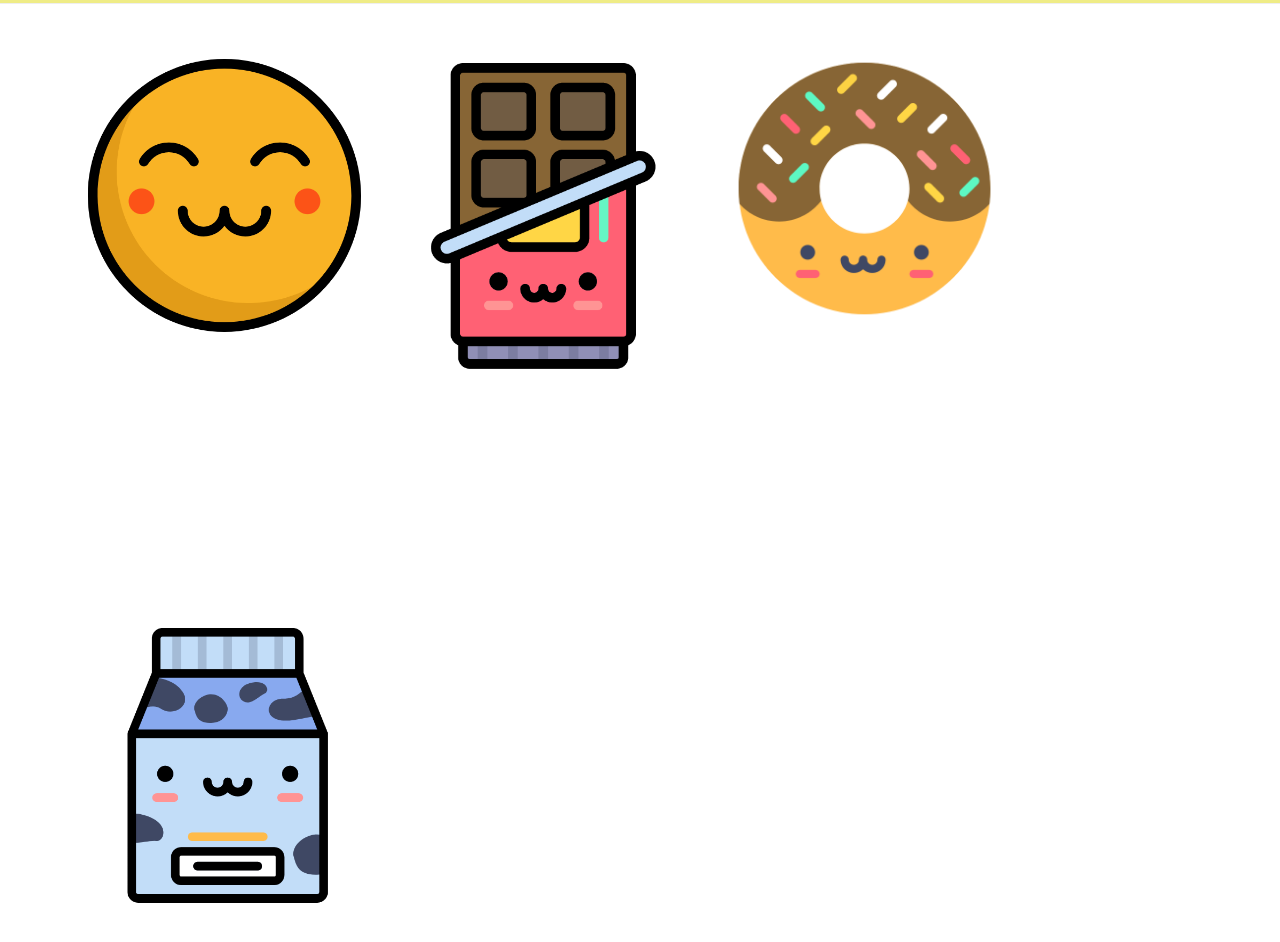
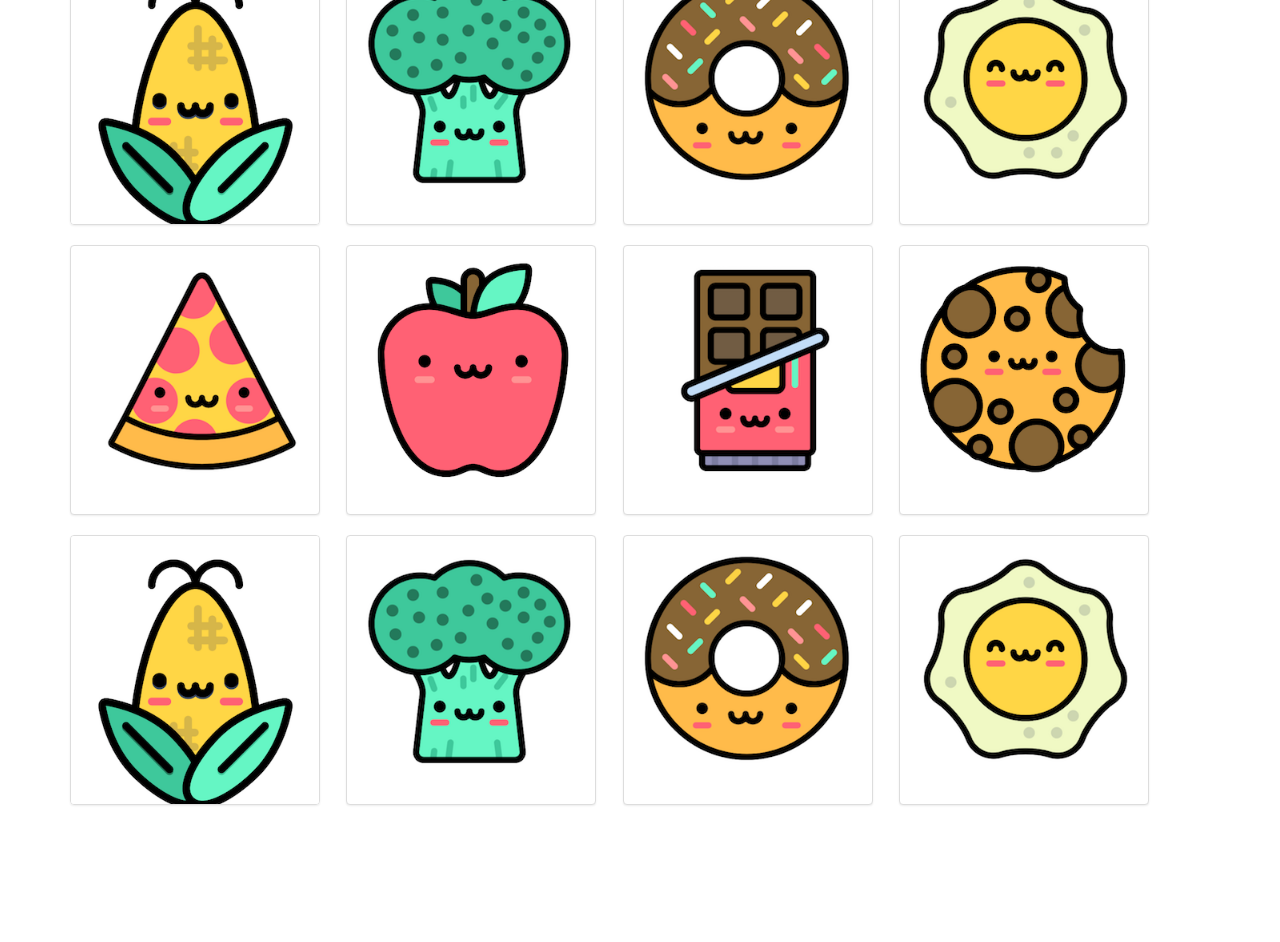
Before and after one commit to Nattie87/japan-cute-grid, a plain HTML site: page index.html in a window 1280 px wide. Shown: the part 136-1078 px from the top of the page. After the commit the page ends 961 px from the top, so only its background shows below. Drawn offline with nearby package versions, Linux system fonts and the light colour scheme; a web font is replaced by a local one.

Commit message:
the grid has NOT beaten me this time

```diff
--- a/index.html
+++ b/index.html
@@ -15,42 +15,76 @@
   <link rel="stylesheet" href="main.css">
 </head>
 <body>
-  <div class="page-header">
+  <div class="top-header"class="page-header">
     <h1>Smile Board</h1>
   </div>
   <div class="container">
+
     <div class="row">
-    <div class="character" class="col-lg-3 col-md-3 col-sm-3 col-xs-3">
-      <img src="./images/smile.png" alt="image">
+
+      <div class="col-lg-12">
       </div>
-    <div class="character"class="col-lg-3 col-md-3 col-sm-3 col-xs-3">
-      <img src="./images/chocolate.png" alt="image">
+
+      <div class="col-lg-3 col-md-4 col-xs-6 thumb">
+        <a class="thumbnail" href="#">
+          <img class="img-responsive" src="./images/image01.png" alt="">
+        </a>
       </div>
-    <div class="character" class="col-lg-3 col-md-3 col-sm-3 col-xs-3">
-      <img src="./images/donut.png" alt="image">
+      <div class="col-lg-3 col-md-4 col-xs-6 thumb">
+        <a class="thumbnail" href="#">
+          <img class="img-responsive" src="./images/image02.png" alt="">
+        </a>
       </div>
-    <div class="character" class="col-lg-3 col-md-3 col-sm-3 col-xs-3">
-      <img src="./images/milk.png" alt="image">
+      <div class="col-lg-3 col-md-4 col-xs-6 thumb">
+        <a class="thumbnail" href="#">
+          <img class="img-responsive" src="./images/image03.png" alt="">
+        </a>
+      </div>
+      <div class="col-lg-3 col-md-4 col-xs-6 thumb">
+        <a class="thumbnail" href="#">
+          <img class="img-responsive" src="./images/image04.png" alt="">
+        </a>
+      </div>
+      <div class="col-lg-3 col-md-4 col-xs-6 thumb">
+        <a class="thumbnail" href="#">
+          <img class="img-responsive" src="./images/image05.png" alt="">
+        </a>
+      </div>
+      <div class="col-lg-3 col-md-4 col-xs-6 thumb">
+        <a class="thumbnail" href="#">
+          <img class="img-responsive" src="./images/image06.png" alt="">
+        </a>
+      </div>
+      <div class="col-lg-3 col-md-4 col-xs-6 thumb">
+        <a class="thumbnail" href="#">
+          <img class="img-responsive" src="./images/image07.png" alt="">
+        </a>
+      </div>
+      <div class="col-lg-3 col-md-4 col-xs-6 thumb">
+        <a class="thumbnail" href="#">
+          <img class="img-responsive" src="./images/image08.png" alt="">
+        </a>
+      </div>
+      <div class="col-lg-3 col-md-4 col-xs-6 thumb">
+        <a class="thumbnail" href="#">
+          <img class="img-responsive" src="./images/image01.png" alt="">
+        </a>
+      </div>
+      <div class="col-lg-3 col-md-4 col-xs-6 thumb">
+        <a class="thumbnail" href="#">
+          <img class="img-responsive" src="./images/image02.png" alt="">
+        </a>
+      </div>
+      <div class="col-lg-3 col-md-4 col-xs-6 thumb">
+        <a class="thumbnail" href="#">
+          <img class="img-responsive" src="./images/image03.png" alt="">
+        </a>
+      </div>
+      <div class="col-lg-3 col-md-4 col-xs-6 thumb">
+        <a class="thumbnail" href="#">
+          <img class="img-responsive" src="./images/image04.png" alt="">
+        </a>
       </div>
     </div>
-  <h1 class="sub">Everything is better with a smile, even food</h1>
-  <div class="row">
-    <div class="character" class="col-lg-3 col-md-3 col-sm-3 col-xs-3">
-      <img src="./images/pizza.png" alt="image">
-    </div>
-    <div class="character" class="col-lg-3 col-md-3 col-sm-3 col-xs-3">
-      <img src="./images/strawberry.png" alt="image">
-    </div>
-    <div class="character" class="col-lg-3 col-md-3 col-sm-3 col-xs-3">
-      <img src="./images/chips.png" alt="image">
-    </div>
-    <div class="character" class="col-lg-3 col-md-3 col-sm-3 col-xs-3">
-      <img src="./images/cookie.png" alt="image">
-    </div>
-  </div>
-  </div>
-
-
-
   </body>
   </html>
--- a/main.css
+++ b/main.css
@@ -3,9 +3,11 @@ body {
 
 }
 
-img {
-  width: 300px;
+@media (min-width: 1200px)
+.container {
+  width: 1170px;
 }
+
 
 h1 {
   text-align: center;
@@ -14,18 +16,39 @@ h1 {
 .page-header {
   background-color: #EFEC86;
   padding-top: 20px;
+  width: 1130px;
+}
+
+.top-header {
+  width: 1130px;
+  background-color: #EFEC86;
+  padding-top: 20px;
+  width: 1290px;
 }
 
 .sub {
-  background-color: #EFEC86;
+  /*background-color: #EFEC86;*/
   padding-top: 20px;
 }
 
-.character {
-  float: left;
-  margin: 10px;
-  padding: 10px;
-  max-width: 300px;
-  height: 300px;
-  min-height: 550px;
+img {
+  width: 100%;
+  height: auto;
+  display: block;
+  overflow: auto;
 }
+
+.thumbnail {
+  width: 250px;
+  height: 270px;
+  overflow: auto;
+  /*max-width:calc(150% - 10px);*/
+
+}
+
+
+
+.row {
+  margin-right: 50px;
+  margin-left: -15px;
+}
```
Also changed, not shown: images/image01.png (added), images/image02.png (added), images/image03.png (added), images/image04.png (added), images/image05.png (added), images/image06.png (added), images/image07.png (added), images/image08.png (added). Lines whose indentation alone changed are shown as unchanged.
